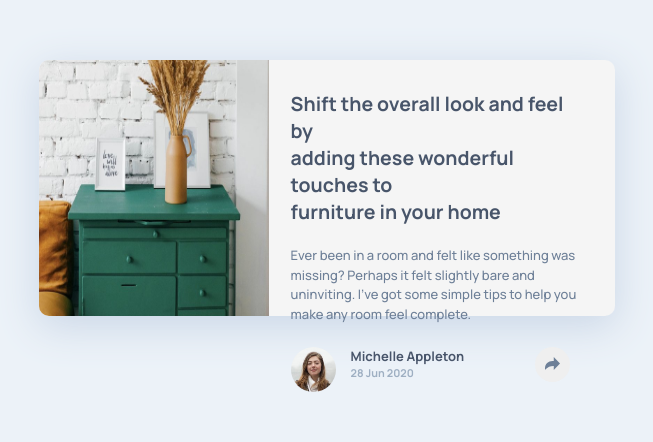
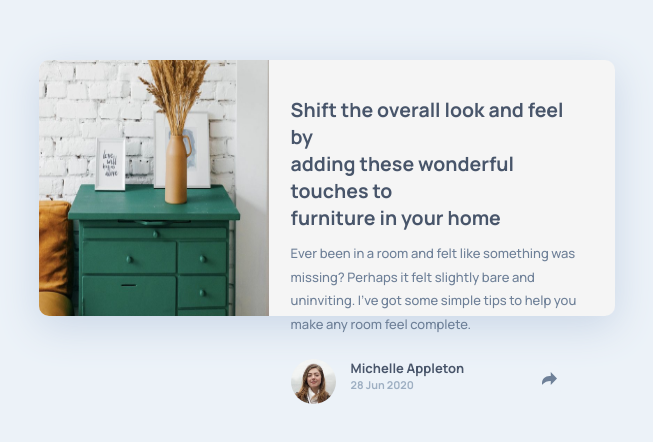
Before and after one commit to jtx007/fm-article-preview-component, a plain HTML site: page index.html in a window 1280 px wide. Shown: the part 220-662 px from the top of the page, without its empty margins (313-966 px from the left). Drawn offline with Linux system fonts and the light colour scheme.

Commit message:
Fined tuned desktop design for svg share button

```diff
--- a/index.css
+++ b/index.css
@@ -46,18 +46,16 @@ body {
     flex-flow: column;
     justify-content: flex-start;
     margin-right: 20px;
-    /* border: 1px solid springgreen; */
   }
 
   .preview-header {
     color: hsl(217, 19%, 35%);
-    margin-top: 10px;
   }
 
   .preview-text {
     color: hsl(214, 17%, 51%);
-    margin-top: 5px;
-    line-height: 1.5;
+    margin-top: -5px;
+    line-height: 1.8;
   }
 
   .avatar {
@@ -88,14 +86,36 @@ body {
     color: hsl(212, 23%, 69%);
   }
 
-  .share-button {
+  .share-svg-button {
     border-radius: 50%;
-    height: 35px;
-    width: 35px;
+    background-color: #ECF2F8;
     border: none;
-    margin-top: 10px;
-    margin-right: 15px;
+    width: 32px;
+    height: 32px;
+    margin-top: 15px;
+    margin-right: 20px;
+    fill: #6E8098;
   }
+
+  .share-svg-button:focus {
+    outline: none;
+  }
+
+  .share-svg-button:hover {
+    fill: white;
+    background-color: grey;
+    cursor: pointer;
+  }
+
+
+
+
+
+
+
+
+
+
 
 
 }
--- a/index.html
+++ b/index.html
@@ -36,15 +36,17 @@
             <h5 class="date">28 Jun 2020</h5>
           </div>
         </div>
-        <button class="share-button"><svg class="share-svg" xmlns="http://www.w3.org/2000/svg" width="15" height="13">
-          <path fill="#6E8098"
-            d="M15 6.495L8.766.014V3.88H7.441C3.33 3.88 0 7.039 0 10.936v2.049l.589-.612C2.59 10.294 5.422 9.11 8.39 9.11h.375v3.867L15 6.495z" />
-          </svg>
+        <button class="share-svg-button">
+          <svg  xmlns="http://www.w3.org/2000/svg" width="15" height="13">
+            <path
+              d="M15 6.495L8.766.014V3.88H7.441C3.33 3.88 0 7.039 0 10.936v2.049l.589-.612C2.59 10.294 5.422 9.11 8.39 9.11h.375v3.867L15 6.495z" />
+            </svg>
+
         </button>
       </footer>
     </section>
   </div>
-
+  <script src="index.js"></script>
   <!-- <footer class="attribution">
     Coded by <a href="https://jamesjacobthomas.com/">James Thomas</a>.
   </footer> -->
--- /dev/null
+++ b/index.js
@@ -0,0 +1,3 @@
+// TODO: Implement JS and addEventListener to share svg button to show popover on click
+const shareButton = document.querySelector('.share-svg-button')
+console.log(shareButton)
```
